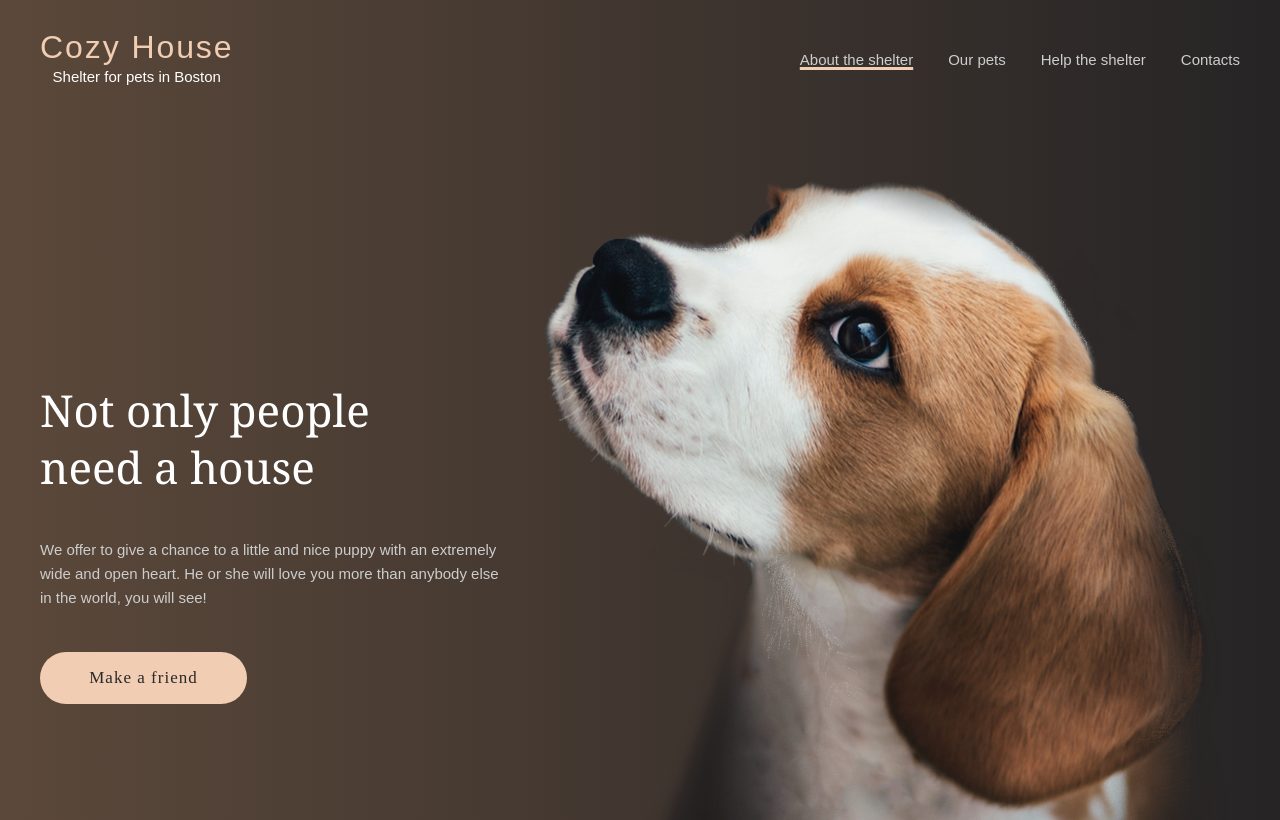
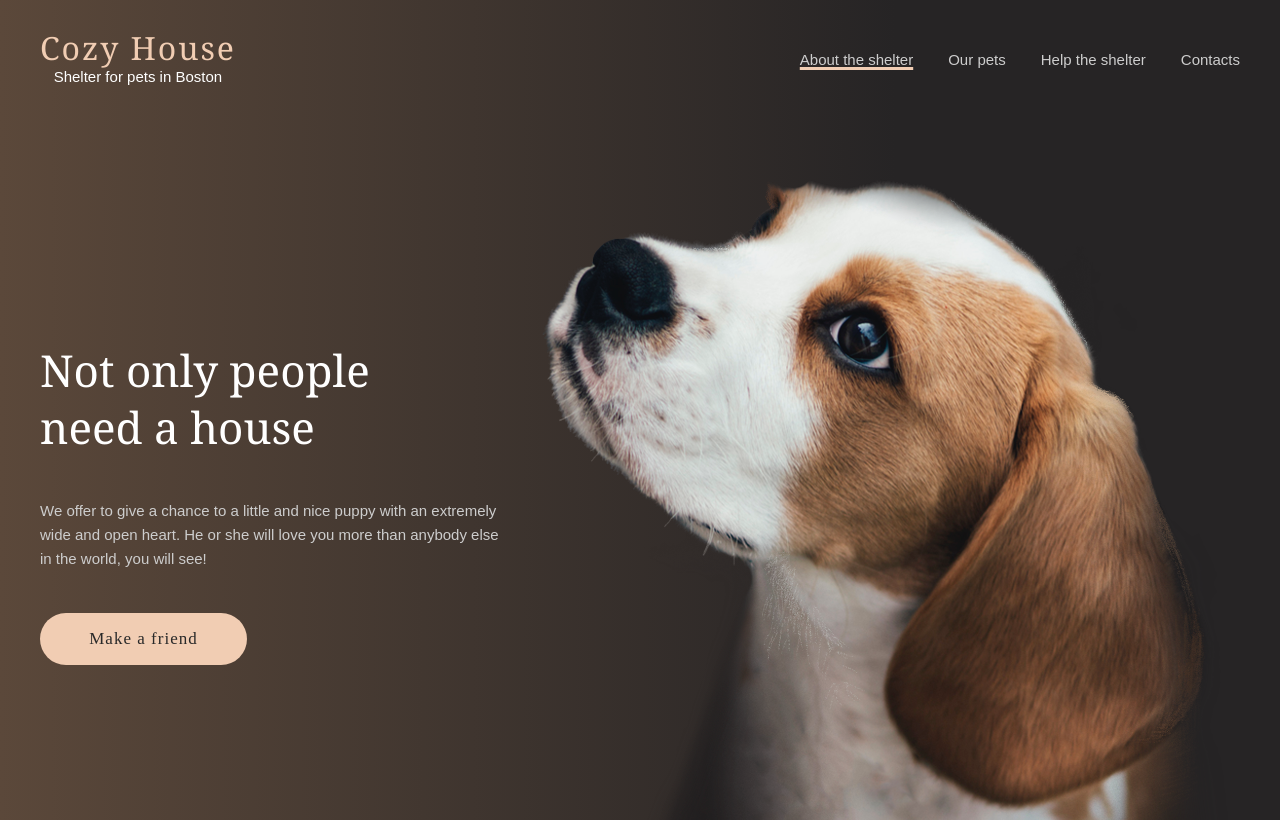
Before and after one commit to maeb44/shelter, a website with bundled scripts: page shelter/index.html in a window 1280 px wide. Shown: the top 820 px of the page. Built offline with nearby package versions, Linux system fonts and the light colour scheme.

Commit message:
fix: add: padding-top to main__desc_txt

```diff
--- a/shelter/style.scss
+++ b/shelter/style.scss
@@ -81,6 +81,7 @@ h1,h2,h3,.h3-footer,h4,.h5,.h4{
 	@extend %header-txt;
 }
 .h1{
+	font-family: $font-family ;
 	font-size: 32px;
 	line-height: 110%;
 	letter-spacing: 0.06em;
@@ -131,7 +132,7 @@ a.active{
 	flex-direction: column;
 	gap: 90px;
 	background: $start-screen-gradient-background;
-	background: linear-gradient(90deg,rgba(91, 72, 58, 1) 0%, rgba(38, 36, 37, 1) 100%);
+	background: linear-gradient(90deg,rgba(91, 72, 58, 1) 0%, rgba(38, 36, 37, 1) 70%);
 	@media(max-width:769px){
 		gap: 60px;
 	}
@@ -254,7 +255,7 @@ nav{
 
 .main__desc{
 	display: flex;
-	align-items: center;
+	align-items: flex-start;
 	justify-content: center;
 	gap: 42px;
 	flex-wrap: wrap;
@@ -271,11 +272,13 @@ nav{
 	&__txt{
 		width: 100%;
 		max-width: 460px;
+		padding-top: 163px;
 		display: flex;
 		flex-direction: column;
 		gap: 42px;
-		@media(max-width:769px) {
-		align-items: flex-start;
+		@media(max-width:1200px) {
+			align-items: flex-start;
+			padding-top:0px;
 		}
 		@media(max-width:400px){
 			align-items: center;
@@ -291,6 +294,9 @@ nav{
 			line-height: 130%;
 			letter-spacing: 0.06em;
 			color: $color-dark-3xl;
+			@media(max-width:1200px) {
+				margin: auto;
+			}
 		}
 		p{
 			color: $color-dark-s;
```
Also changed, not shown: shelter/main.css.
